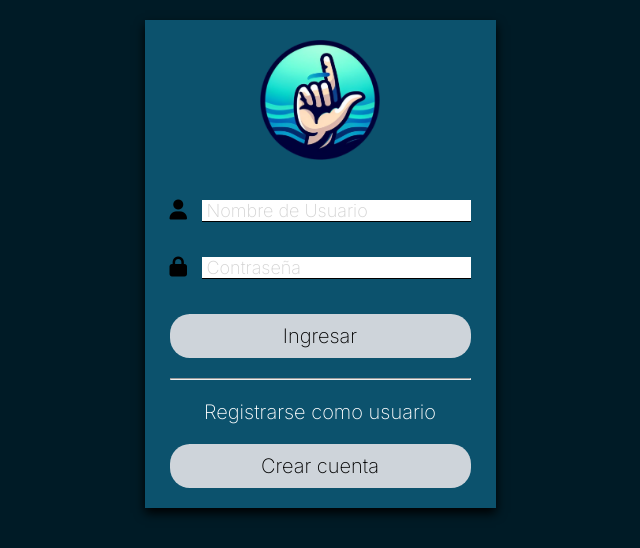
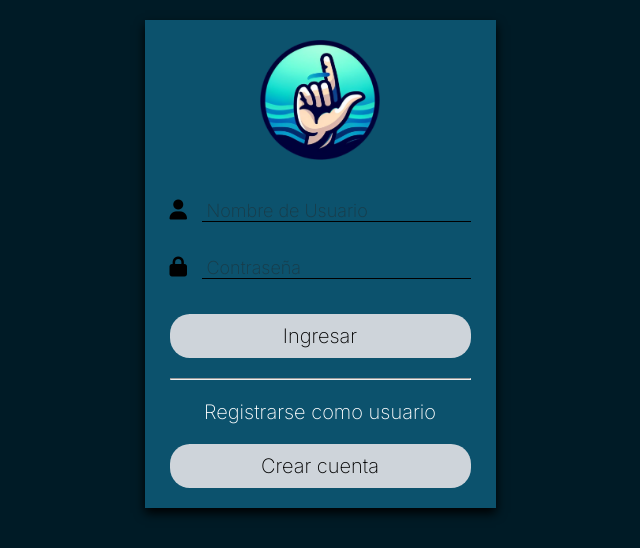
Before and after one commit to SenaTalk/se-atalk-project, a PHP site: page /templates/login.html in a window 1280 px wide. Shown: the part 136-684 px from the top of the page, without its empty margins (320-960 px from the left). Run offline with PHP 8.4, Linux system fonts and the light colour scheme; some libraries are stand-ins or nearby versions.

Commit message:
Update style.css

```diff
--- a/public/css/style.css
+++ b/public/css/style.css
@@ -177,6 +177,7 @@ form label .fa-solid {
 form label input {
     outline: none;
     border: none;
+    background-color: #0C526D;
     color: #252525;
     border-bottom: solid 1px #000000;
     padding: 0 5px;
@@ -184,7 +185,7 @@ form label input {
 }
 
 form label input::placeholder {
-    color: rgba(37, 37, 37, 0.20);
+    color: rgba(37, 37, 37, 0.5);
 }
 
 
```
